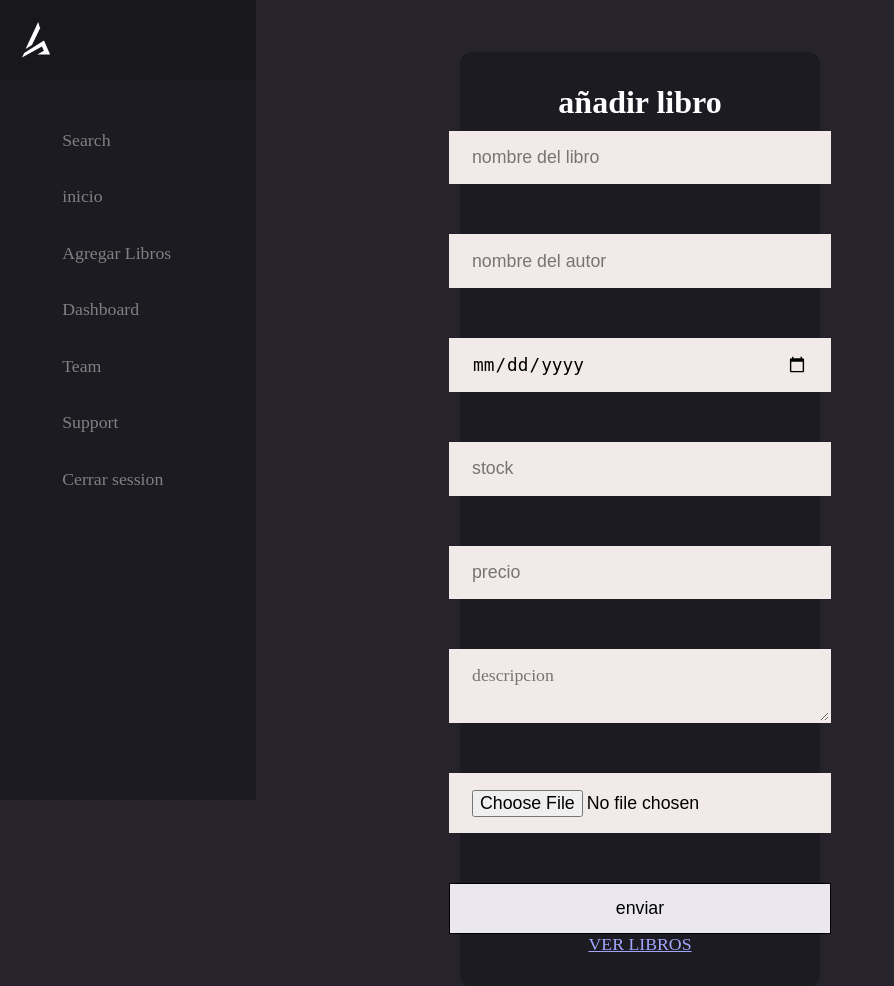
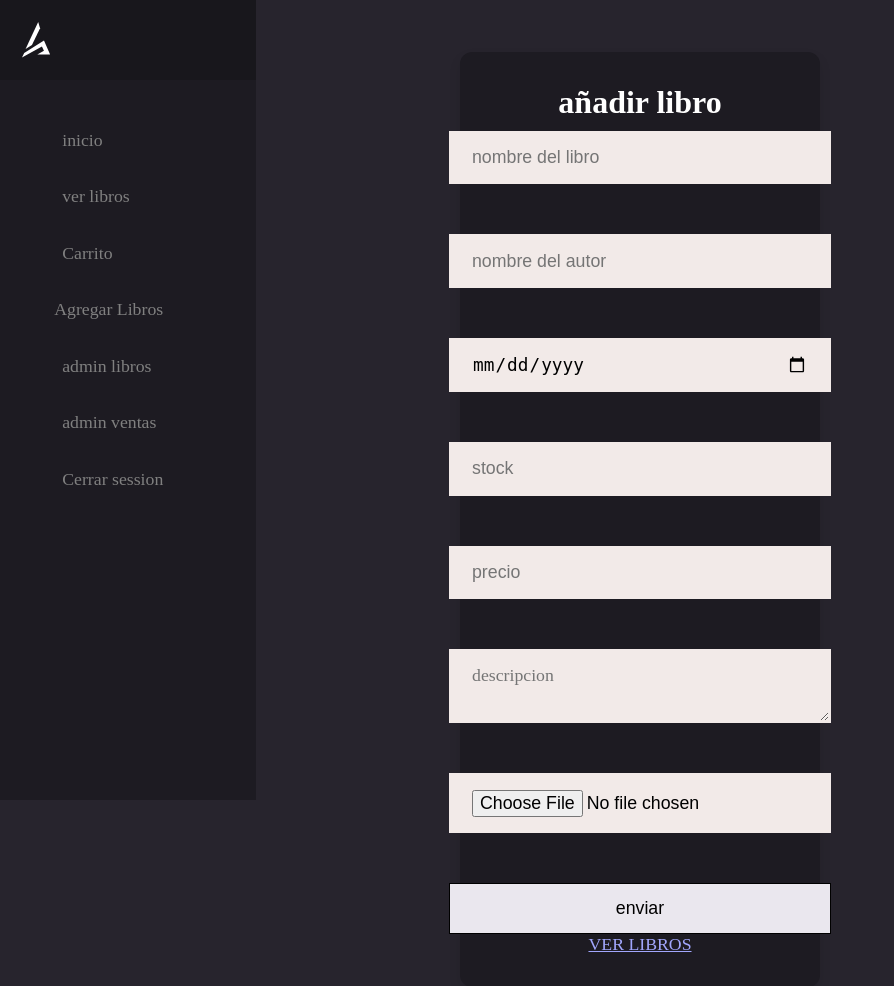
Before and after one commit to piquetpachu/Libreria-flask-sqlite3, a Flask app: page /formulariolibros in a window 1280 px wide. Shown: the top 986 px of the page, without its empty margins (0-894 px from the left). Run offline with Flask 3, Linux system fonts and the light colour scheme; parts of the project's set-up code (start-up, migrations or seed data) failed here and were passed over.

Commit message:
actualizacion

```diff
--- a/app/routes/libros.py
+++ b/app/routes/libros.py
@@ -31,7 +31,7 @@ def agregarlibro():
         return jsonify({'error': str(e)}), 400
 
     print(nuevolibro)
-    return 'Libro añadido'
+    return render_template('bienvenida.html')
 
 @libros.route('/eliminarlibro/<int:id>')
 @admin_required
@@ -75,7 +75,6 @@ def verlibro():
 
 
 @libros.route('/libros')
-@login_required
 def libross():
     page = request.args.get('page', 1, type=int)
     per_page = 8
@@ -83,7 +82,6 @@ def libross():
     return render_template('libros/libros.html', pagination=pagination)
 
 @libros.route('/libros/<int:libro_id>')
-@login_required
 def detalle(libro_id):
     libro = Libros.query.get_or_404(libro_id)
     return render_template('libros/detalle.html', libro=libro)
--- a/app/templates/bienvenida.html
+++ b/app/templates/bienvenida.html
@@ -3,5 +3,6 @@
 {% block content %}
 <main id="main" class="flexbox-col">
 <h1>Bienvenido, {{ session['nombre'] }}</h1>
+
 </main>
 {% endblock %}
--- a/app/templates/layout.html
+++ b/app/templates/layout.html
@@ -9,6 +9,7 @@
     <link rel="stylesheet" href="{{ url_for('static', filename='css/detalles.css' ) }}">
     <link rel="stylesheet" href="{{ url_for('static', filename='css/paginacion.css' ) }}">
     <link rel="stylesheet" href="{{ url_for('static', filename='css/cards.css' ) }}">
+    <link rel="stylesheet" href="{{ url_for('static', filename='css/carousel.css' ) }}">
     <title>Libreria Flask</title>
 </head>
 <body>
@@ -24,22 +25,30 @@
       </a>
     </li>
     <li class="navbar-item flexbox-left">
-      <a class="navbar-item-inner flexbox-left">
-        <div class="navbar-item-inner-icon-wrapper flexbox">
-          <ion-icon name="search-outline"></ion-icon>
-        </div>
-        <span class="link-text">Search</span>
-      </a>
-    </li>
-    <li class="navbar-item flexbox-left">
-      <a href="{{url_for('libros.libross')}}" class="navbar-item-inner flexbox-left">
+      <a href="{{url_for('libros.bienvenida')}}" class="navbar-item-inner flexbox-left">
         <div class="navbar-item-inner-icon-wrapper flexbox">
           <ion-icon name="home-outline"></ion-icon>
         </div>
         <span class="link-text">inicio</span>
       </a>
+      <li class="navbar-item flexbox-left">
+        <a href="{{url_for('libros.libross')}}" class="navbar-item-inner flexbox-left">
+          <div class="navbar-item-inner-icon-wrapper flexbox">
+            <ion-icon name="pie-chart-outline"></ion-icon>
+          </div>
+          <span class="link-text">ver libros</span>
+        </a>
+      </li>
+    <li class="navbar-item flexbox-left">
+      <a href="{{url_for('prestamos.listar_prestamos')}}" class="navbar-item-inner flexbox-left">
+        <div class="navbar-item-inner-icon-wrapper flexbox">
+          <ion-icon name="search-outline"></ion-icon>
+        </div>
+        <span class="link-text">Carrito</span>
+      </a>
     </li>
-    <li class="navbar-item flexbox-left">
+    </li>
+    <li class="navbar-item flexbox-left"></li>
       <a href="{{url_for('libros.index')}}" class="navbar-item-inner flexbox-left">
         <div class="navbar-item-inner-icon-wrapper flexbox">
           <ion-icon name="folder-open-outline"></ion-icon>
@@ -48,27 +57,19 @@
       </a>
     </li>
     <li class="navbar-item flexbox-left">
-      <a class="navbar-item-inner flexbox-left">
+      <a href="{{url_for('libros.verlibro')}}" class="navbar-item-inner flexbox-left">
         <div class="navbar-item-inner-icon-wrapper flexbox">
-          <ion-icon name="pie-chart-outline"></ion-icon>
+          <ion-icon name="people-outline"></ion-icon>
         </div>
-        <span class="link-text">Dashboard</span>
+        <span class="link-text">admin libros</span>
       </a>
     </li>
     <li class="navbar-item flexbox-left">
-      <a class="navbar-item-inner flexbox-left">
-        <div class="navbar-item-inner-icon-wrapper flexbox">
-          <ion-icon name="people-outline"></ion-icon>
-        </div>
-        <span class="link-text">Team</span>
-      </a>
-    </li>
-    <li class="navbar-item flexbox-left">
-      <a class="navbar-item-inner flexbox-left">
+      <a href="{{url_for('prestamos.ver_todos_prestamos')}}" class="navbar-item-inner flexbox-left">
         <div class="navbar-item-inner-icon-wrapper flexbox">
           <ion-icon name="chatbubbles-outline"></ion-icon>
         </div>
-        <span class="link-text">Support</span>
+        <span class="link-text">admin ventas</span>
       </a>
     </li>
     <li class="navbar-item flexbox-left">
```
Also changed, not shown: app/routes/prestamo.py (+33 -14 lines), app/templates/prestamos/detalle_libro.html (+4 -9 lines), app/templates/prestamos/editar.html (+4 -6 lines), app/templates/prestamos/listar.html (+15 -8 lines), app/templates/prestamos/todos.html (+15 -14 lines), app/instance/libreria.db, app/static/css/carousel.css (added).
